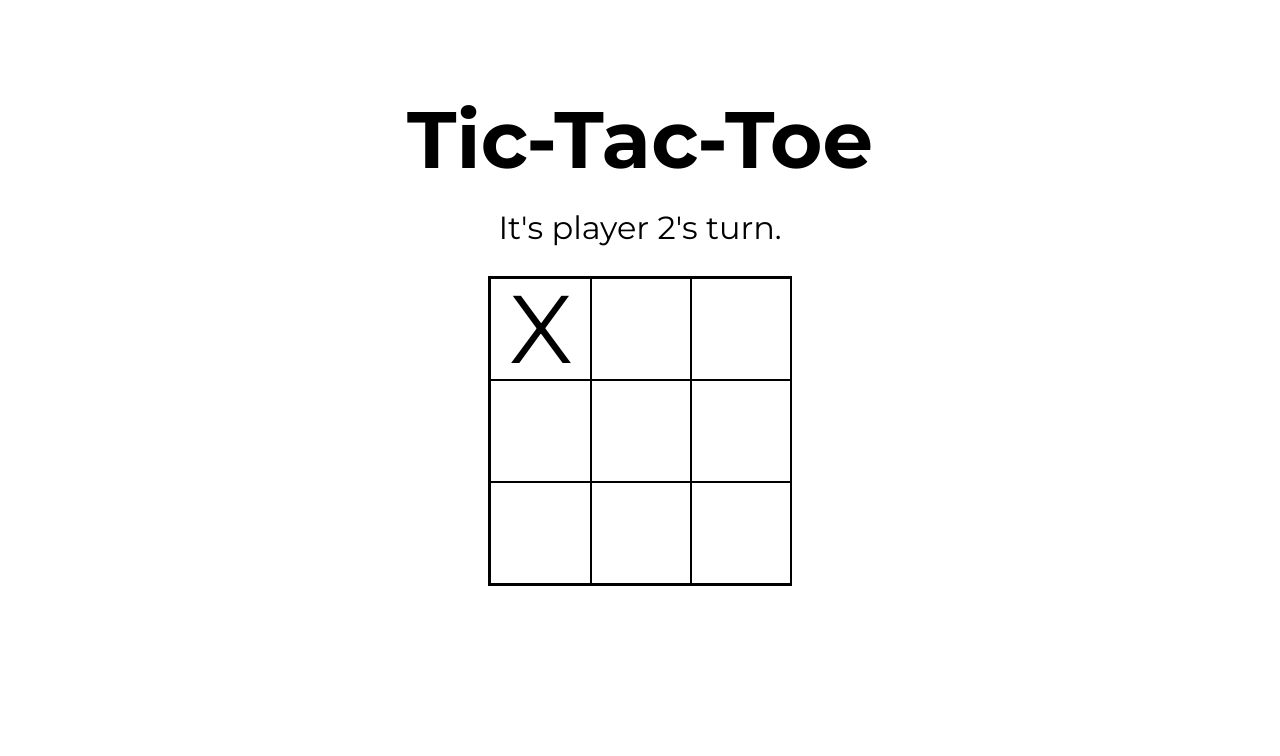
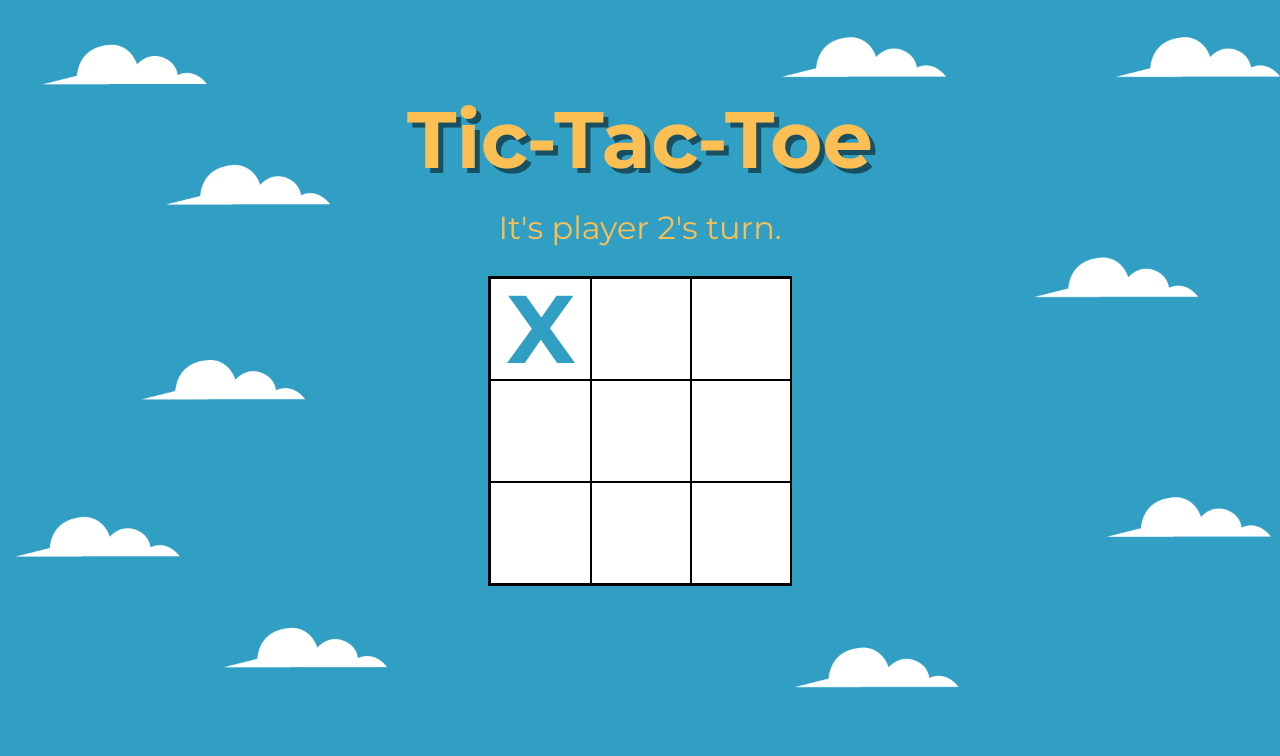
Before and after one commit to lonelyknight2902/Tic-Tac-Toe, a plain HTML site: page index.html in a window 1280 px wide. Both pictures are taken after a click on the element 540 px from the left and 329 px from the top of the page. Shown: the top 756 px of the page. Drawn offline with Linux system fonts and the light colour scheme.

Commit message:
Complete styling

```diff
--- a/script.js
+++ b/script.js
@@ -26,6 +26,8 @@ const gameBoard = (() => {
   const _play = (position, player) => {
     if (_array[position].innerText == "") {
       _array[position].innerText = player;
+      if(player == "X") _array[position].style.color = "#319FC3";
+      else _array[position].style.color = "#FBBF53"
       return true;
     }
 
--- a/styles.css
+++ b/styles.css
@@ -45,13 +45,19 @@ table {
 body {
     font-family: 'Montserrat', sans-serif;
     padding: 100px;
+    height: 100vh;
     display: flex;
     flex-direction: column;
     align-items: center;
-    height: 100%;
+    height: 100vh;
+    background-image: url(./images/bg@4x.png);
+    background-size: 100%;
+    background-repeat: repeat;
+    color: #FBBF53;
 }
 
 .container {
+    height: 100vh;
     display: flex;
     flex-direction: column;
     align-items: center;
@@ -61,6 +67,7 @@ body {
 h1 {
     font-size: 5rem;
     font-weight: 700;
+    text-shadow: 5px 5px 0px rgba(0, 0, 0, 0.5);
 }
 
 p {
@@ -105,10 +112,21 @@ p {
     grid-template-columns: repeat(3, 100px);
     gap: 0;
     border: 2px solid black;
+    background-color: white;
+}
+
+button {
+    background-color: #FBBF53;
+    border: none;
+    padding: 0.5rem;
+    border-radius: 10px;
+    font-family: inherit;
+    font-weight: 500;
+    cursor: pointer;
 }
 
 .cell {
-    border: 0.1px solid black;
+    border: 0.3px solid black;
     width: 100px;
     height: 100px;
     cursor: pointer;
@@ -116,4 +134,5 @@ p {
     justify-content: center;
     align-items: center;
     font-size: 6rem;
+    font-weight: 700;
 }
```
Also changed, not shown: images/12406503_4997689.jpg (added), images/bg@4x.png (added).
